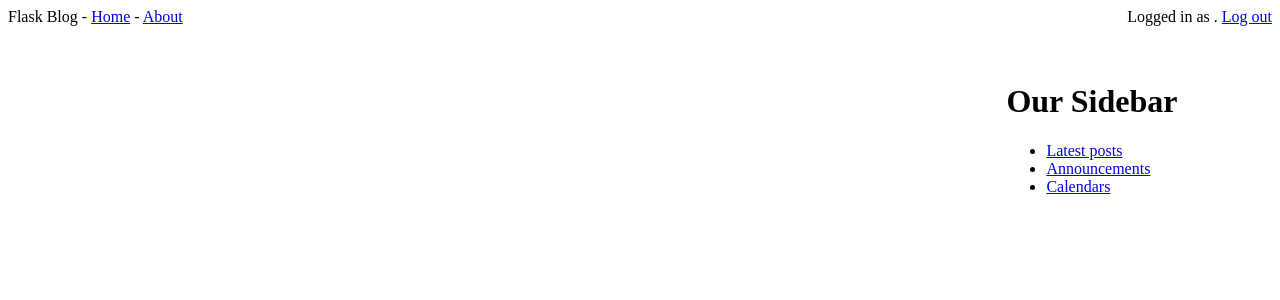
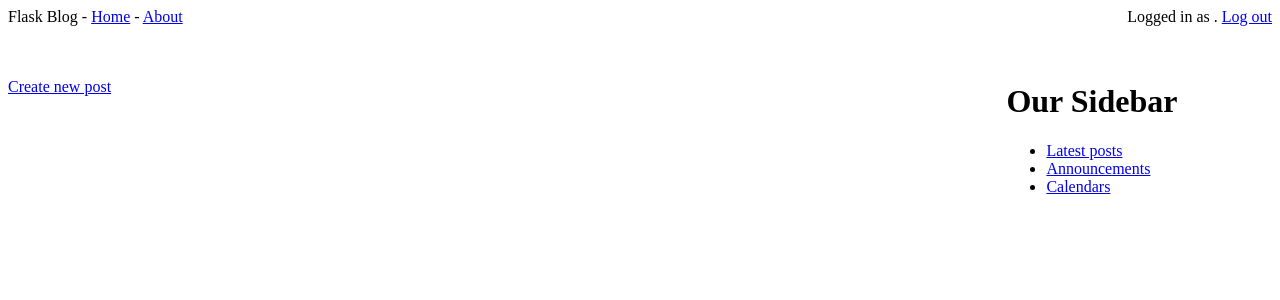
Before and after one commit to jmoore34/flask-blog, a Flask app: page / in a window 1280 px wide. Shown: the top 300 px of the page. Run offline with Flask 2, Linux system fonts and the light colour scheme; the visitor is signed in with stand-in values (Sample User, id 1); data comes from the database, SQL or seed files in the repository; data that the repository does not hold is empty.

Commit message:
Create new post link

```diff
--- a/templates/home.j2
+++ b/templates/home.j2
@@ -7,6 +7,10 @@
     {{ message }}
 </div>
 <br>
+{% endif %}
+
+{% if session["user"] %}
+<p><a href="/edit">Create new post</a></p>
 {% endif %}
 
 {% for post in posts %}
```
